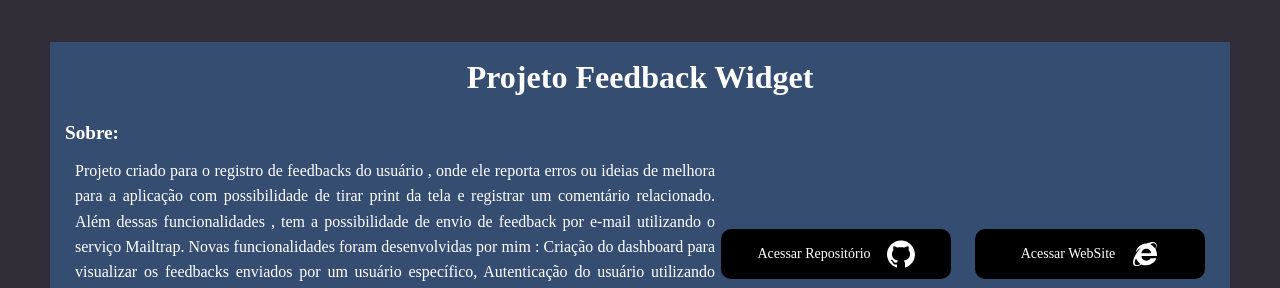
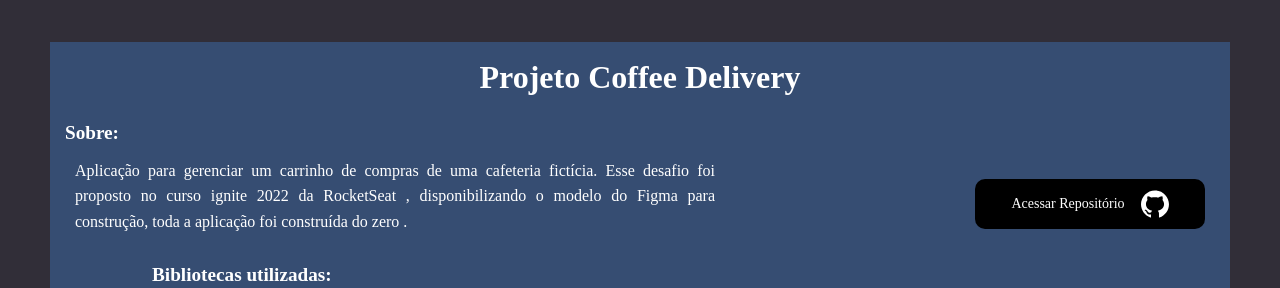
Before and after one commit to italocc-git/my-portfolio, a React (Create React App) app: page / in a window 1280 px wide. Shown: the part 1309-1597 px from the top of the page. Built offline with nearby package versions, Linux system fonts and the light colour scheme; grey boxes are pictures that could not be loaded.

Commit message:
content project added

```diff
--- a/src/components/MyProjects/data.ts
+++ b/src/components/MyProjects/data.ts
@@ -4,6 +4,15 @@ import dashGifImage from '../../assets/gif/admin-dash.gif'
 import taskManagerGif from '../../assets/gif/taskManager-dash.gif'
 import feedbackDemonstrationGif from '../../assets/gif/gif-feedbacks-app-demo.gif'
 export const data: MyProjectsListProps[] = [
+    {
+        title: 'coffee_delivery_title',
+        about: 'coffee_delivery_about',
+        technologies: ['Typescript', 'React', 'React Hooks', 'Headlessui/react', 'tailwind', 'react-router-dom', 'react-hook-form', 'localStorage', 'controlled/uncontrolled states', 'responsive'],
+        /* demonstration: feedbackDemonstrationGif, */
+        linkGithub: 'https://github.com/italocc-git/coffee-delivery',
+        /* linkPublicate: 'https://nlw-return-impulse-lake-six.vercel.app/' */
+
+    },
     {
         title: 'feedback_widget_title',
         about: 'feedback_widget_about',
```
